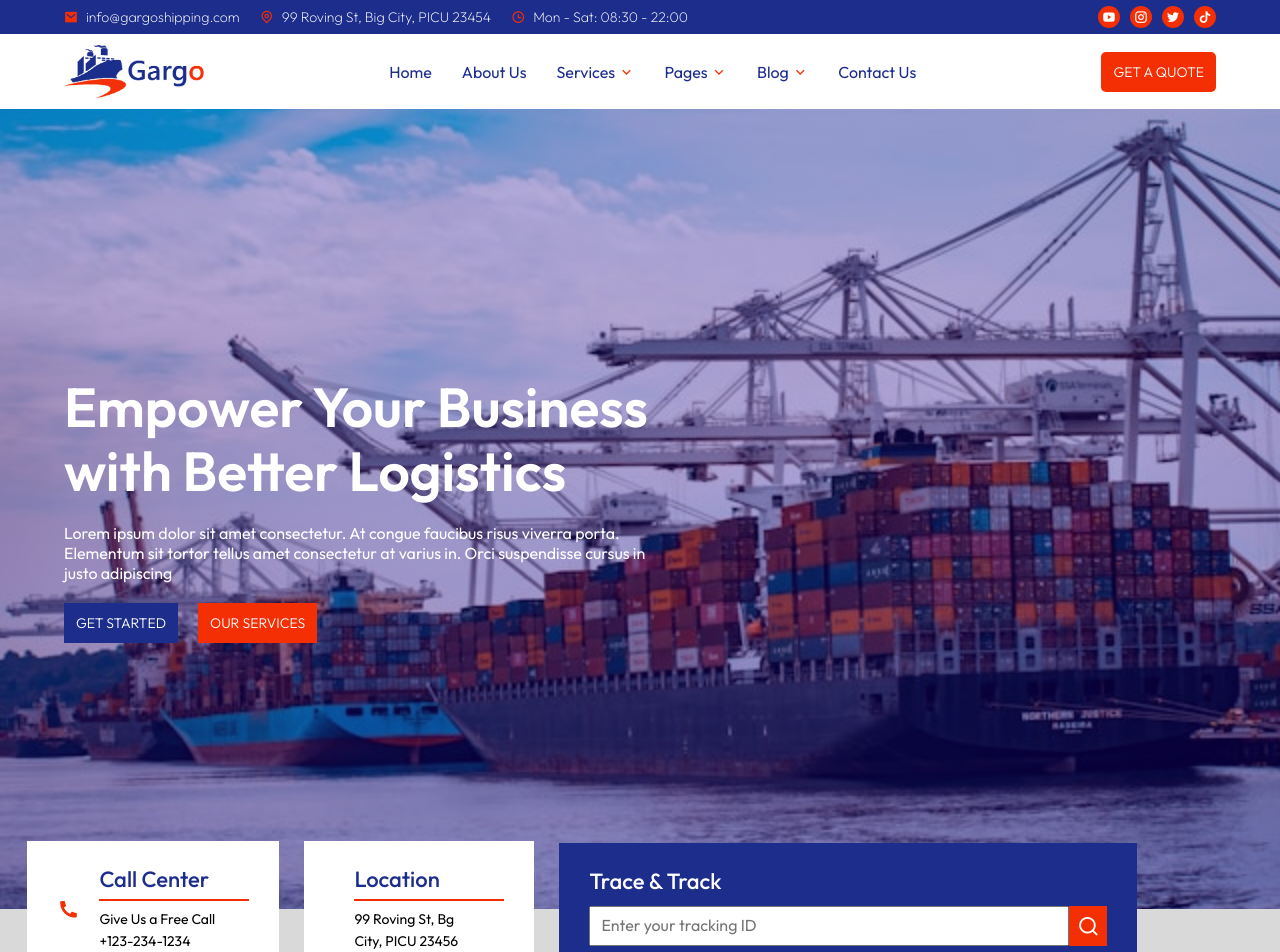
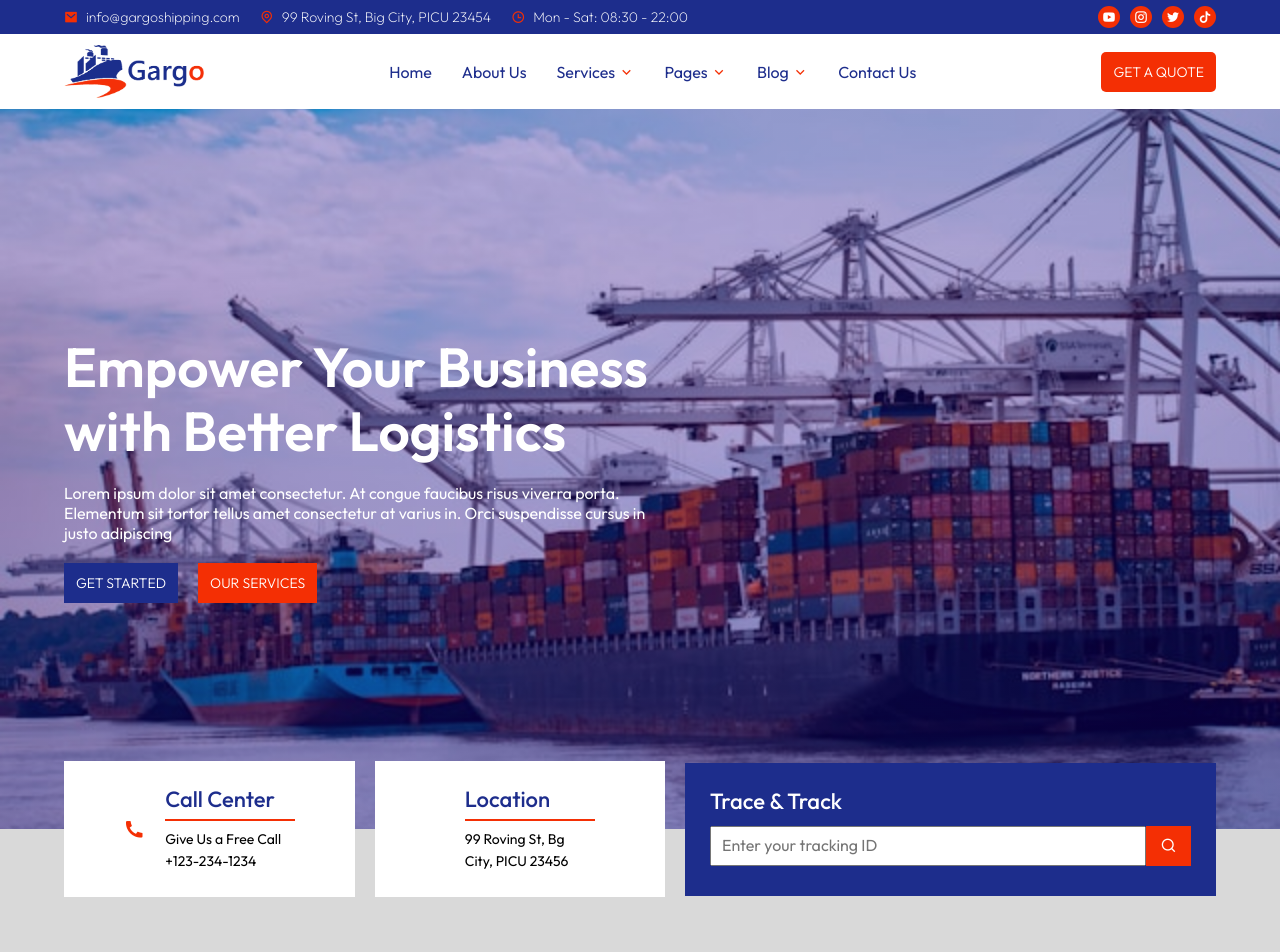
Before and after one commit to AnnCodin/Gargo-logistics, a React (Vite) app in the folder gargo-logistics/: page / in a window 1280 px wide. Shown: the top 952 px of the page. Built offline with nearby package versions, Linux system fonts and the light colour scheme; some icons are missing.

Commit message:
Add contact, location and tracking ID

```diff
--- a/gargo-logistics/src/Components/About Us/AboutUs.css
+++ b/gargo-logistics/src/Components/About Us/AboutUs.css
@@ -1,52 +1,51 @@
 .flip-cards {
-  width: 90%;
+  width: 100%;
+  display: flex;
+  gap: 20px;
+  align-items: center;
+  justify-content: center;
+  margin: 0 auto;
+  transform: translateY(-50%);
+}
+.card {
+  flex: 1;
   display: flex;
   align-items: center;
   justify-content: center;
-  gap: 25px;
-  transform: translateY(-50%);
-}
-.card1 {
-  display: flex;
-  align-items: center;
   gap: 20px;
+  padding: 25px;
   background-color: #fff;
-  padding: 25px 30px;
 }
 .divider {
-  width: 150px;
+  width: 130px;
   border: 1.3px solid var(--secondary-color);
   margin: 7px 0;
 }
-.card1 i {
+.card i {
   color: var(--secondary-color);
   font-size: 22px;
 }
-.card1 h3 {
+.card h3 {
   text-transform: capitalize;
   color: var(--primary-color);
   font-size: 22px;
   line-height: 26px;
   font-weight: 500;
 }
-.card1 p {
+.card p {
   font-size: 14px;
   line-height: 22px;
 }
 .blue-card {
+  flex: 2;
   display: flex;
+  padding: 25px;
   align-items: center;
   background-color: var(--primary-color);
-  padding: 25px 30px;
   color: #fff;
 }
-.blue-card i {
-  color: #fff;
-  font-size: 22px;
-  background: var(--secondary-color);
-  padding: 8px;
-  align-items: center;
-  justify-content: center;
+.blue-card .card-text {
+  width: 100%;
 }
 .blue-card h3 {
   text-transform: capitalize;
@@ -55,18 +54,31 @@
   font-weight: 500;
   margin-bottom: 7px;
 }
-.blue-card input {
-  width: 60vh;
+.input-field {
+  display: flex;
+  width: 100%;
+  flex-direction: row;
+  align-items: center;
+  justify-content: center;
+}
+.input-field input {
+  flex: 1;
+  min-width: 0;
   padding: 10px;
   margin: 5px 0;
   outline: none;
+}
+.blue-card i {
+  width: 45px;
+  height: 40px;
+  display: flex;
+  justify-content: center;
+  align-items: center;
+  background: var(--secondary-color);
+  align-items: center;
+  justify-content: center;
 }
 ::placeholder {
   font-size: 16px;
   font-weight: 24px;
 }
-.input-field {
-  display: flex;
-  align-items: center;
-  justify-content: center;
-}
--- a/gargo-logistics/src/Components/About Us/AboutUs.jsx
+++ b/gargo-logistics/src/Components/About Us/AboutUs.jsx
@@ -5,18 +5,18 @@ const AboutUs = () => {
   return (
     <div>
       <div className="flip-cards">
-        <div className="card1">
+        <div className="card">
           <i class="ri-phone-fill"></i>
-          <div className="card1-text">
+          <div className="card-text">
             <h3>call center</h3>
             <div className="divider"></div>
             <p>Give Us a Free Call</p>
             <p>+123-234-1234</p>
           </div>
         </div>
-        <div className="card1">
+        <div className="card">
           <i class="ri-home-9-fill"></i>
-          <div className="card1-text">
+          <div className="card-text">
             <h3>Location</h3>
             <div className="divider"></div>
             <p>99 Roving St, Bg </p>
@@ -24,10 +24,14 @@ const AboutUs = () => {
           </div>
         </div>
         <div className="blue-card">
-          <div className="card1-text">
+          <div className="card-text">
             <h3>trace & track</h3>
             <div className="input-field">
-              <input type="text" placeholder="Enter your tracking ID" />
+              <input
+                name="text"
+                type="text"
+                placeholder="Enter your tracking ID"
+              />
               <i class="ri-search-line"></i>
             </div>
           </div>
--- a/gargo-logistics/src/Components/Hero/Hero.css
+++ b/gargo-logistics/src/Components/Hero/Hero.css
@@ -1,6 +1,6 @@
 .hero {
   width: 100%;
-  min-height: 100vh;
+  min-height: 90vh;
   background:
     linear-gradient(to top, rgba(26, 1, 184, 0.3), rgba(24, 4, 157, 0.3)),
     url("../../assets/hero_bg.jpg");
```
